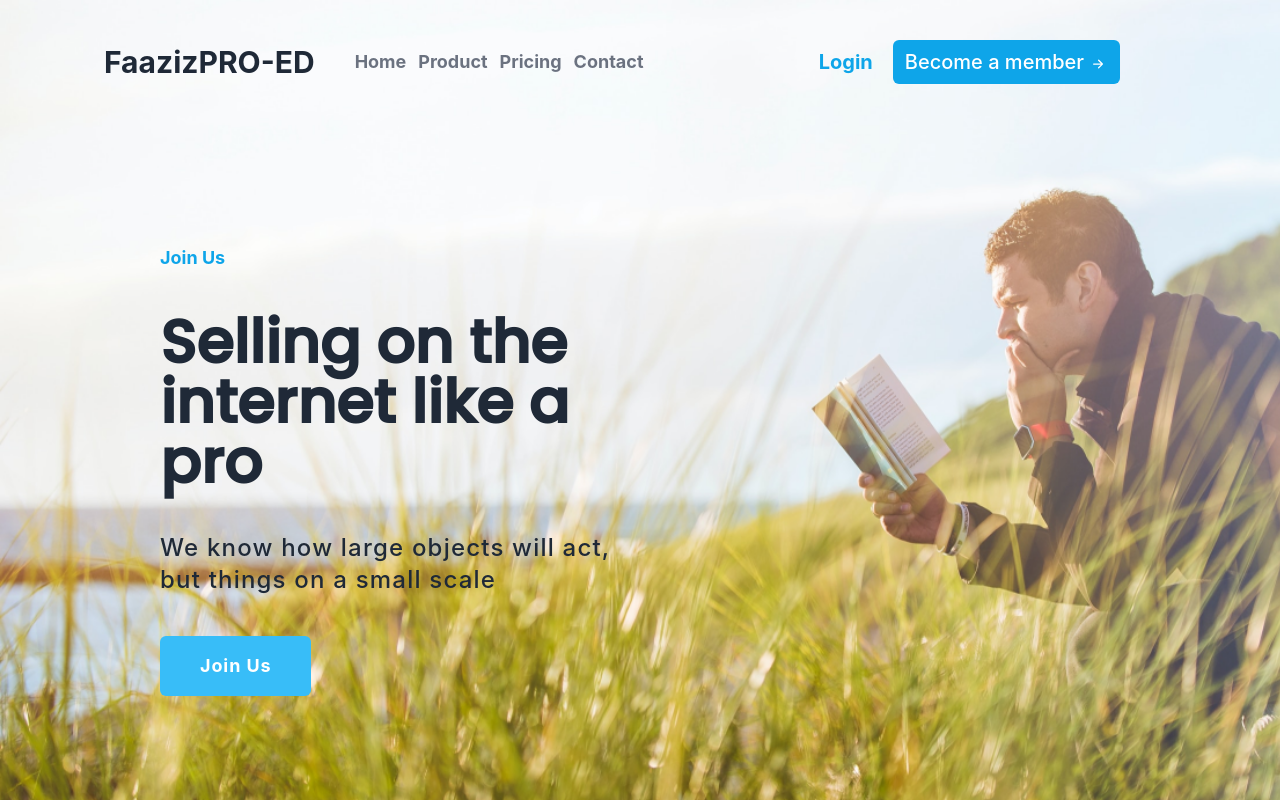
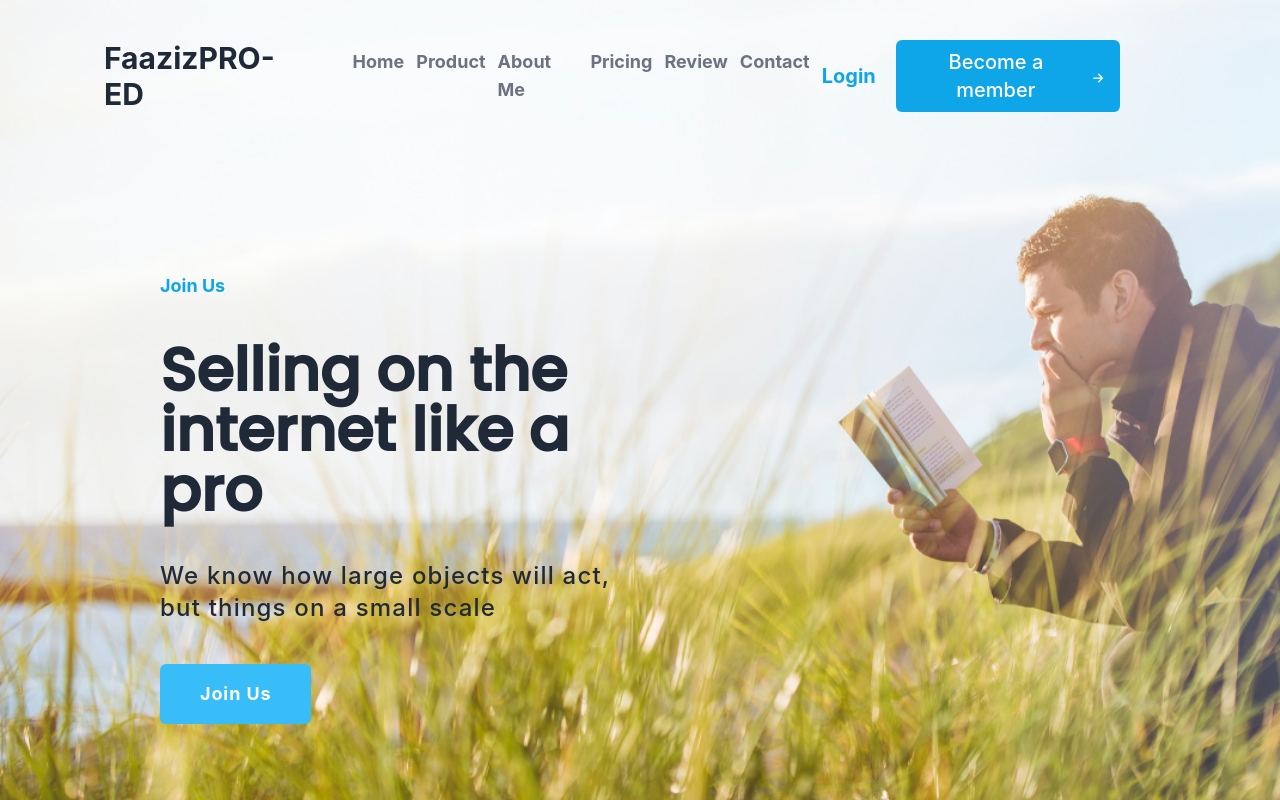
Before and after one commit to faazizpro/digital-course-landing-page, a React (Create React App) app: page / in a window 1280 px wide. Shown: the top 800 px of the page. Built offline with nearby package versions, Linux system fonts and the light colour scheme.

Commit message:
Editd nav link

```diff
--- a/src/components/About/About.js
+++ b/src/components/About/About.js
@@ -5,7 +5,7 @@ import line from '../../Assets/images/Line.png';
 
 const About = () => {
     return (
-        <div className='h-[900px] author-bg mb-32 grid items-center justify-items-center'>
+        <div className='h-[900px] author-bg mb-32 grid items-center justify-items-center' id='about'>
             <div className='h-[750px] lg:h-[600px] w-[350px] md:w-[1300px] brd bg-white shadow-2xl shadow-pink-200 '>
                 {/* grid grid-cols-2 justify-items-center items-center */}
                 <div className='lg:flex justify-center items-center self-center'>
--- a/src/components/CTA/Cta.js
+++ b/src/components/CTA/Cta.js
@@ -2,7 +2,7 @@ import React from 'react';
 
 const Cta = () => {
     return (
-        <div className='mb-20'>
+        <div className='mb-20' id='contact'>
             <section class="w-full max-w-2xl px-6 py-4 mx-auto  rounded-md shadow-md  text-black">
                 <h2 class="text-3xl lg:text-5xl font-semibold text-center ">Get in touch</h2>
 
--- a/src/components/Course/Course.js
+++ b/src/components/Course/Course.js
@@ -9,7 +9,7 @@ import { RiArrowRightSLine } from 'react-icons/ri';
 
 const Course = () => {
     return (
-        <div className='mb-20'>
+        <div className='mb-20' id='pricing'>
             <div>
                 <h2 className='mb-10 text-center text-base font-bold font-poppins lg:text-5xl'>
                     Our Most Selling Courses
--- a/src/components/Header/Nav/Nav.js
+++ b/src/components/Header/Nav/Nav.js
@@ -7,13 +7,19 @@ const Nav = () => {
             <a href='/'>Home</a>
         </li>
         <li className='mr-3 hover:text-sky-500'>
-            <a href='/'>Product</a>
+            <a href='#product'>Product</a>
         </li>
         <li className='mr-3 hover:text-sky-500'>
-            <a href='/'>Pricing</a>
+            <a href='#about'>About Me</a>
         </li>
         <li className='mr-3 hover:text-sky-500'>
-            <a href='/'>Contact</a>
+            <a href='#pricing'>Pricing</a>
+        </li>
+        <li className='mr-3 hover:text-sky-500'>
+            <a href='#review'>Review</a>
+        </li>
+        <li className='mr-3 hover:text-sky-500'>
+            <a href='#contact'>Contact</a>
         </li>
     </React.Fragment>
 
--- a/src/components/Highlight/Highlight.js
+++ b/src/components/Highlight/Highlight.js
@@ -7,7 +7,7 @@ import './Highlight.css';
 
 const Highlight = () => {
     return (
-        <div className='bg-slate-800  md:h-[900px] pt-10 pb-20  hig'>
+        <div className='bg-slate-800  md:h-[900px] pt-10 pb-20  hig' id='product'>
             <div className='md:flex gap-5 w-3/4 mx-auto lg:max-w-7xl justify-center'>
                 <div className='md:mt-52'>
                     <div className="divider bg-red-500 w-1/4 h-2"></div>
--- a/src/components/Testimonial/Testimonial.js
+++ b/src/components/Testimonial/Testimonial.js
@@ -2,7 +2,7 @@ import React from 'react';
 
 const Testimonial = () => {
     return (
-        <div>
+        <div id='review'>
             <section class="bg-white">
                 <div class="mx-auto max-w-screen-xl px-4 py-16 sm:px-6 sm:py-24 lg:px-8">
                     <div class="mx-auto max-w-xl text-center">
```
